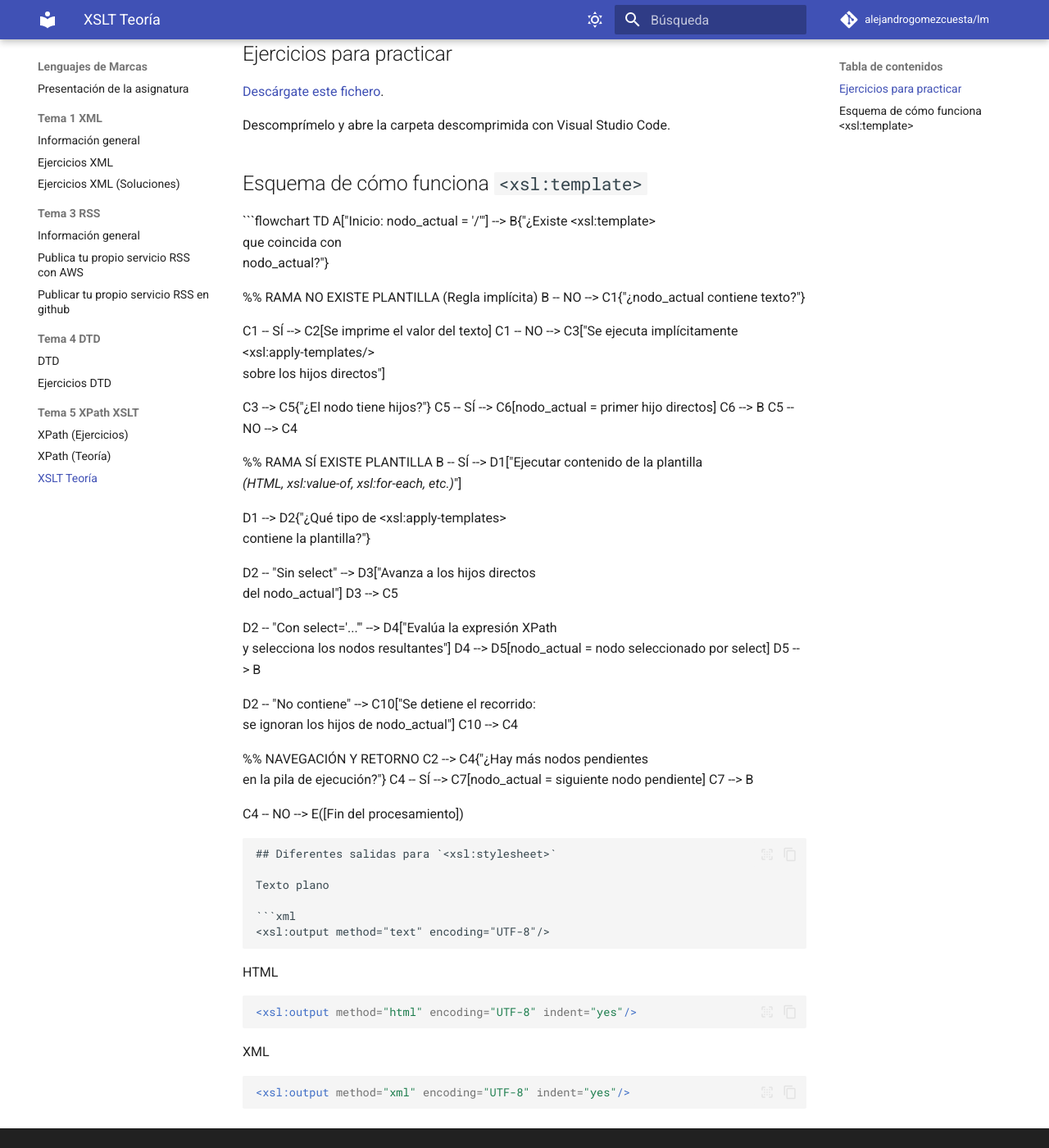
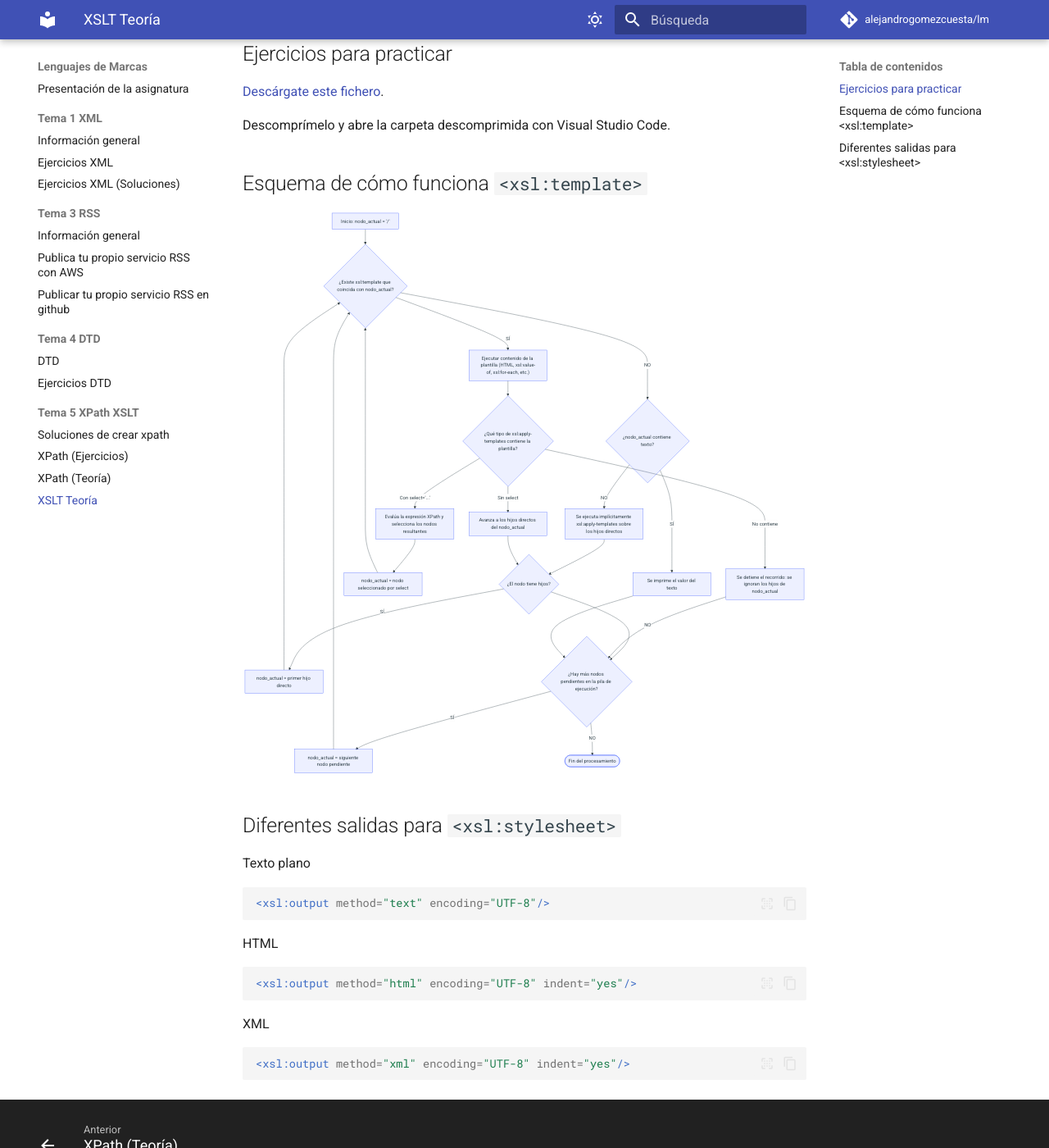
Before and after one commit to alejandrogomezcuesta/lm, an MkDocs documentation site: the page built from docs/Tema 5 XPath XSLT/xslt-teoria.md, in a window 1280 px wide and 1400 px high, scrolled down 239 px. Shown: the whole window at 82% size. Built offline with MkDocs 1.6.1 and Material for MkDocs 9.7.7, drawn with Linux system fonts in a browser that asks for light colours; comment, search, counter and statistics services are not loaded.

Commit message:
errores corregidos de xslt

````diff
--- a/docs/Tema 5 XPath XSLT/xpath-ejercicios-soluciones.txt
+++ b/docs/Tema 5 XPath XSLT/xpath-ejercicios-soluciones.md
@@ -1,4 +1,4 @@
-### Soluciones
+# Soluciones de crear xpath
 
 | Nº | Expresión XPath | Resultado |
 |---:|---|---|
--- a/docs/Tema 5 XPath XSLT/xslt-teoria.md
+++ b/docs/Tema 5 XPath XSLT/xslt-teoria.md
@@ -12,41 +12,42 @@ Descomprímelo y abre la carpeta descomprimida con Visual Studio Code.
 
 ## Esquema de cómo funciona `<xsl:template>`
 
-```flowchart TD
-A["Inicio: nodo_actual = '/'"] --> B{"¿Existe &lt;xsl:template&gt;<br/>que coincida con<br/>nodo_actual?"}
+```mermaid
+flowchart TD
+    A["Inicio: nodo_actual = '/'"] --> B{"¿Existe xsl:template que coincida con nodo_actual?"}
 
-%% RAMA NO EXISTE PLANTILLA (Regla implícita)
-B -- NO --> C1{"¿nodo_actual contiene texto?"}
+    %% RAMA NO EXISTE PLANTILLA (Regla implícita)
+    B -- NO --> C1{"¿nodo_actual contiene texto?"}
 
-C1 -- SÍ --> C2[Se imprime el valor del texto]
-C1 -- NO --> C3["Se ejecuta implícitamente<br/>&lt;xsl:apply-templates/&gt;<br/>sobre los hijos directos"]
+    C1 -- SÍ --> C2[Se imprime el valor del texto]
+    C1 -- NO --> C3["Se ejecuta implícitamente xsl:apply-templates sobre los hijos directos"]
 
-C3 --> C5{"¿El nodo tiene hijos?"}
-C5 -- SÍ --> C6[nodo_actual = primer hijo directos]
-C6 --> B
-C5 -- NO --> C4
+    C3 --> C5{"¿El nodo tiene hijos?"}
+    C5 -- SÍ --> C6[nodo_actual = primer hijo directo]
+    C6 --> B
+    C5 -- NO --> C4
 
-%% RAMA SÍ EXISTE PLANTILLA
-B -- SÍ --> D1["Ejecutar contenido de la plantilla<br/><i>(HTML, xsl:value-of, xsl:for-each, etc.)</i>"]
+    %% RAMA SÍ EXISTE PLANTILLA
+    B -- SÍ --> D1["Ejecutar contenido de la plantilla (HTML, xsl:value-of, xsl:for-each, etc.)"]
 
-D1 --> D2{"¿Qué tipo de &lt;xsl:apply-templates&gt;<br/>contiene la plantilla?"}
+    D1 --> D2{"¿Qué tipo de xsl:apply-templates contiene la plantilla?"}
 
-D2 -- "Sin select" --> D3["Avanza a los hijos directos<br/>del nodo_actual"]
-D3 --> C5
+    D2 -- "Sin select" --> D3["Avanza a los hijos directos del nodo_actual"]
+    D3 --> C5
 
-D2 -- "Con select='...'" --> D4["Evalúa la expresión XPath<br/>y selecciona los nodos resultantes"]
-D4 --> D5[nodo_actual = nodo seleccionado por select]
-D5 --> B
+    D2 -- "Con select='...'" --> D4["Evalúa la expresión XPath y selecciona los nodos resultantes"]
+    D4 --> D5[nodo_actual = nodo seleccionado por select]
+    D5 --> B
 
-D2 -- "No contiene" --> C10["Se detiene el recorrido:<br/>se ignoran los hijos de nodo_actual"]
-C10 --> C4
+    D2 -- "No contiene" --> C10["Se detiene el recorrido: se ignoran los hijos de nodo_actual"]
+    C10 --> C4
 
-%% NAVEGACIÓN Y RETORNO
-C2 --> C4{"¿Hay más nodos pendientes<br/>en la pila de ejecución?"}
-C4 -- SÍ --> C7[nodo_actual = siguiente nodo pendiente]
-C7 --> B
+    %% NAVEGACIÓN Y RETORNO
+    C2 --> C4{"¿Hay más nodos pendientes en la pila de ejecución?"}
+    C4 -- SÍ --> C7[nodo_actual = siguiente nodo pendiente]
+    C7 --> B
 
-C4 -- NO --> E([Fin del procesamiento])
+    C4 -- NO --> E([Fin del procesamiento])
 ```
 
 ## Diferentes salidas para `<xsl:stylesheet>`
````
